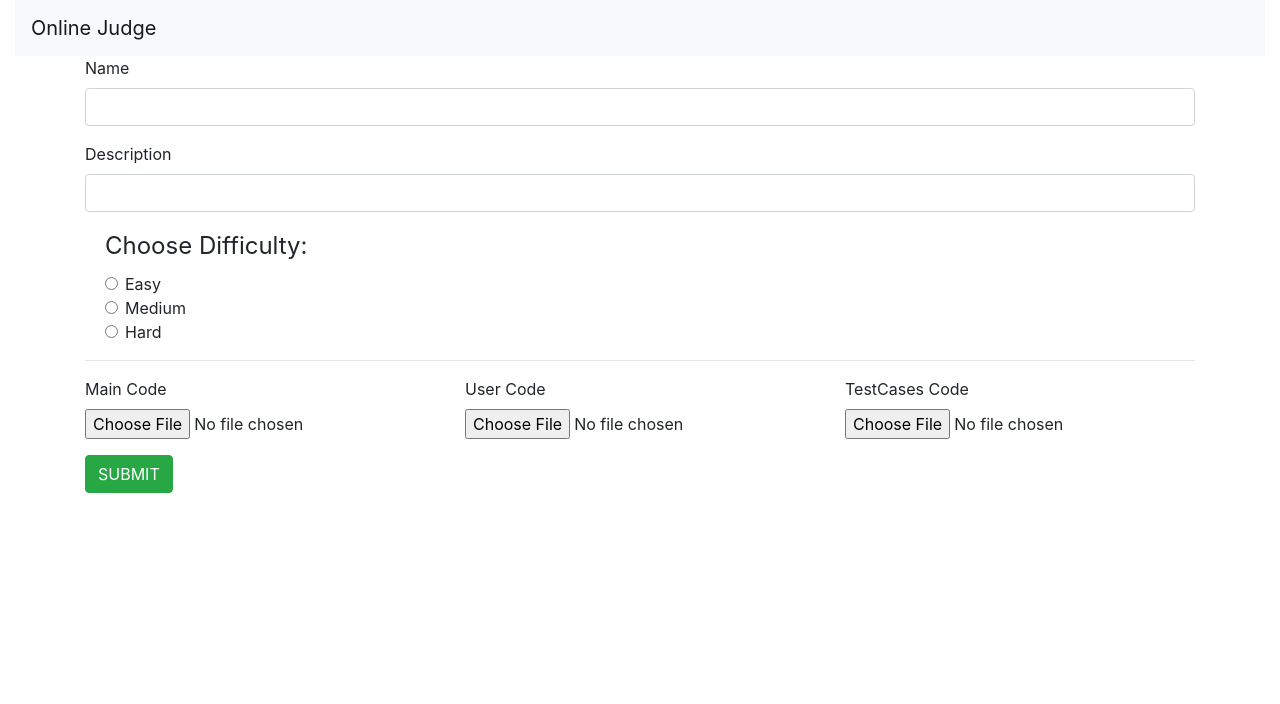
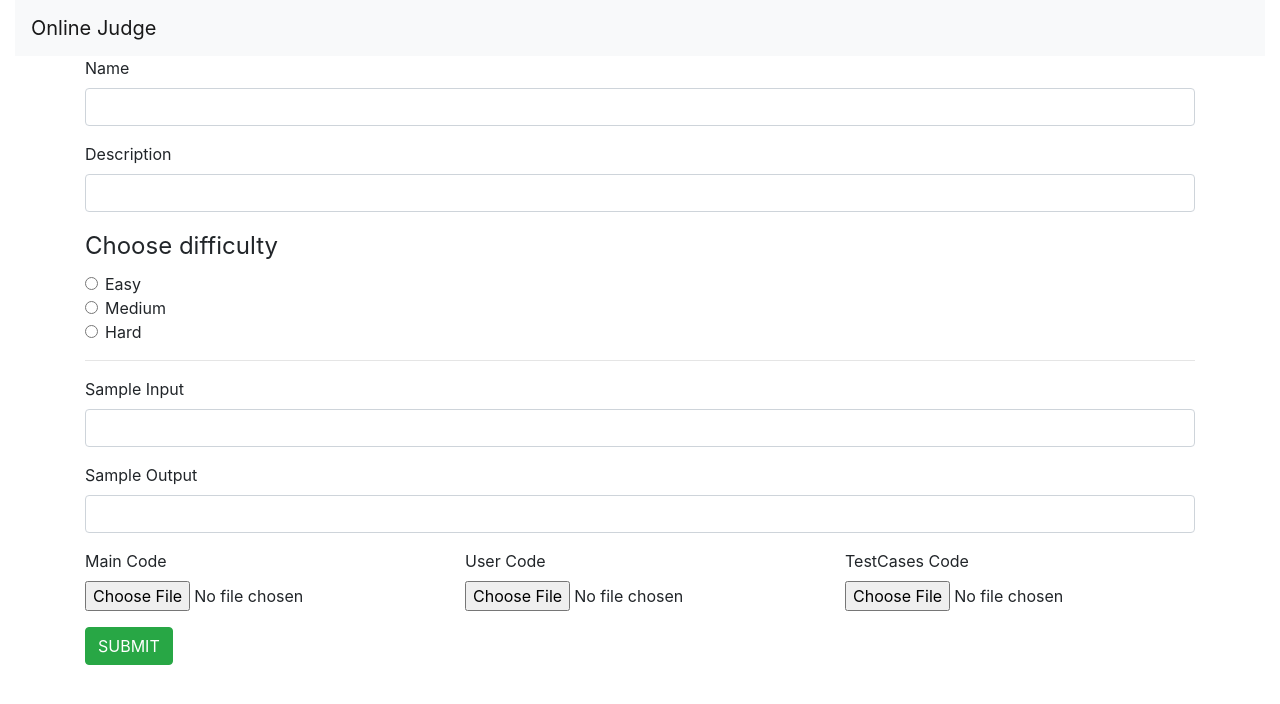
Before and after one commit to krishna4041/HackerRank_clone_Front-End, a React (Create React App) app: page /upload in a window 1280 px wide. Shown: the top 704 px of the page. Built offline with nearby package versions, Linux system fonts and the light colour scheme.

Commit message:
changed fetch url

```diff
--- a/src/CompilerApp/Home/index.js
+++ b/src/CompilerApp/Home/index.js
@@ -21,7 +21,7 @@ class Home extends Component {
         this.redirectToUpload = this.redirectToUpload.bind(this)
     }
     fetchProblems() {
-        fetch(``)
+        fetch(`http://localhost:8000/problem/`)
             .then(res => {
                 if (res.status === 200) {
                     return res.json()
@@ -88,12 +88,12 @@ class Home extends Component {
                                         NO PROBLEMS PRESENT
                                     </Alert>
                                 :
-                                    this.state.problems.map((problem) =>
+                                    this.state.problems.map((p) =>
                                         <ProblemTemplate
-                                            key         = {problem.id}
-                                            id          = {problem.id}
-                                            name        = {problem.name}
-                                            difficulty  = {problem.difficulty}
+                                            key         = {p.id}
+                                            id          = {p.problem_id}
+                                            name        = {p.problem_name}
+                                            difficulty  = {p.problem_level}
                                         />
                                     )
 
--- a/src/CompilerApp/Upload/index.js
+++ b/src/CompilerApp/Upload/index.js
@@ -24,12 +24,13 @@ class Upload extends Component {
             userCode: '',
             testCasesCode: '',
         }
-        this.handleChange  = this.handleChange.bind(this)
-        this.uploadProblem = this.uploadProblem.bind(this)
+        this.handleChange       = this.handleChange.bind(this)
+        this.uploadProblem      = this.uploadProblem.bind(this)
+        this.handleSelectedFile = this.handleSelectedFile.bind(this)
     }
     handleChange(event) {
         this.setState({
-            [event.target.name]: event.target.value
+            [event.target.name]: event.target.value.trim()
         })
     }
     handleSelectedFile(event) {
@@ -89,40 +90,76 @@ class Upload extends Component {
                                 onChange={this.handleChange}
                             />
                         </FormGroup>
-                        <FormGroup check tag='fieldset'>
-                            <legend>Choose Difficulty:</legend>
+                        <FormGroup tag="fieldset">
+                            <legend>Choose difficulty</legend>
                             <FormGroup check>
                                 <Label check>
-                                    <Input type='radio' name='easy' />
-                                    {' '}Easy
+                                <Input
+                                    type="radio"
+                                    name="difficulty"
+                                    value="Easy"
+                                    checked={this.state.difficulty === 'Easy'}
+                                    onChange={this.handleChange}
+                                />
+                                {' '}Easy
                                 </Label>
                             </FormGroup>
                             <FormGroup check>
                                 <Label check>
-                                    <Input type='radio' name='medium' />
-                                    {' '}Medium
+                                <Input
+                                    type="radio"
+                                    name="difficulty"
+                                    value="Medium"
+                                    checked={this.state.difficulty === 'Medium'}
+                                    onChange={this.handleChange}
+                                />
+                                {' '}Medium
                                 </Label>
                             </FormGroup>
-                            <FormGroup check>
+                            <FormGroup check disabled>
                                 <Label check>
-                                    <Input type='radio' name='hard' />
-                                    {' '}Hard
+                                <Input
+                                    type="radio"
+                                    name="difficulty"
+                                    value="Hard"
+                                    checked={this.state.difficulty === 'Hard'}
+                                    onChange={this.handleChange}
+                                />
+                                {' '}Hard
                                 </Label>
                             </FormGroup>
                         </FormGroup>
                         <hr />
+                        <FormGroup>
+                            <Label>Sample Input</Label>
+                            <Input
+                                type='text'
+                                name='description'
+                                value={this.state.description}
+                                onChange={this.handleChange}
+                            />
+                        </FormGroup>
+                        <FormGroup>
+                            <Label>Sample Output</Label>
+                            <Input
+                                type='text'
+                                name='description'
+                                value={this.state.description}
+                                onChange={this.handleChange}
+                            />
+                        </FormGroup>
                         <FormGroup row>
                             <Col>
                                 <Label>Main Code</Label>
-                                <Input type='file' onChange={this.handleSelectedFile}/>
+                                <Input type='file' name='mainCode' onChange={this.handleSelectedFile}/>
                             </Col>
                             <Col>
                                 <Label>User Code</Label>
-                                <Input type='file' onChange={this.handleSelectedFile}/>
+                                <Input type='file' name='userCode' onChange={this.handleSelectedFile}/>
                             </Col>
                             <Col>
                                 <Label>TestCases Code</Label>
-                                <Input type='file' onChange={this.handleSelectedFile}/>
+                                <Input type='file' name='testCasesCode' onChange={this.handleSelectedFile}/>
                             </Col>
                         </FormGroup>
                         <Button
```
